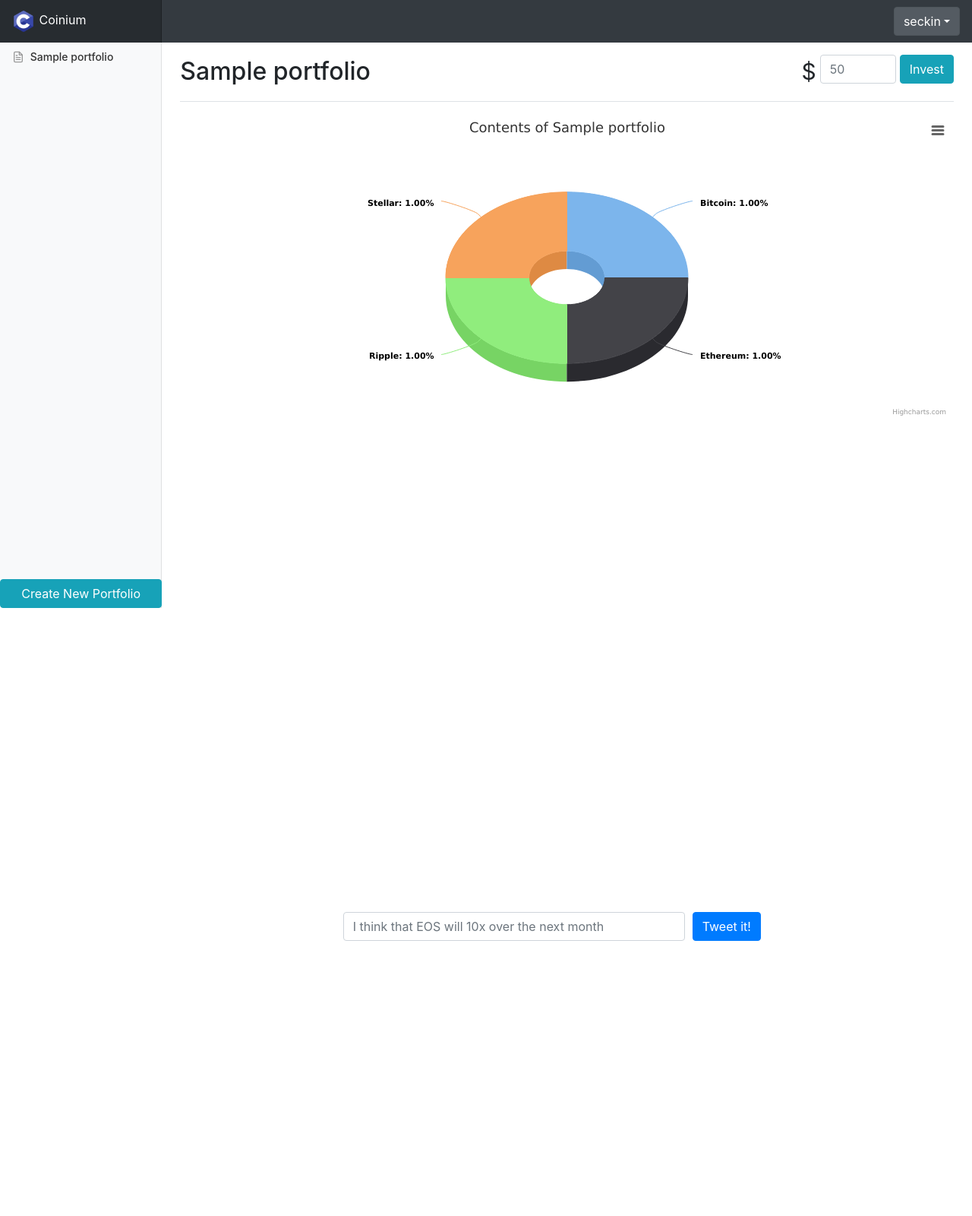
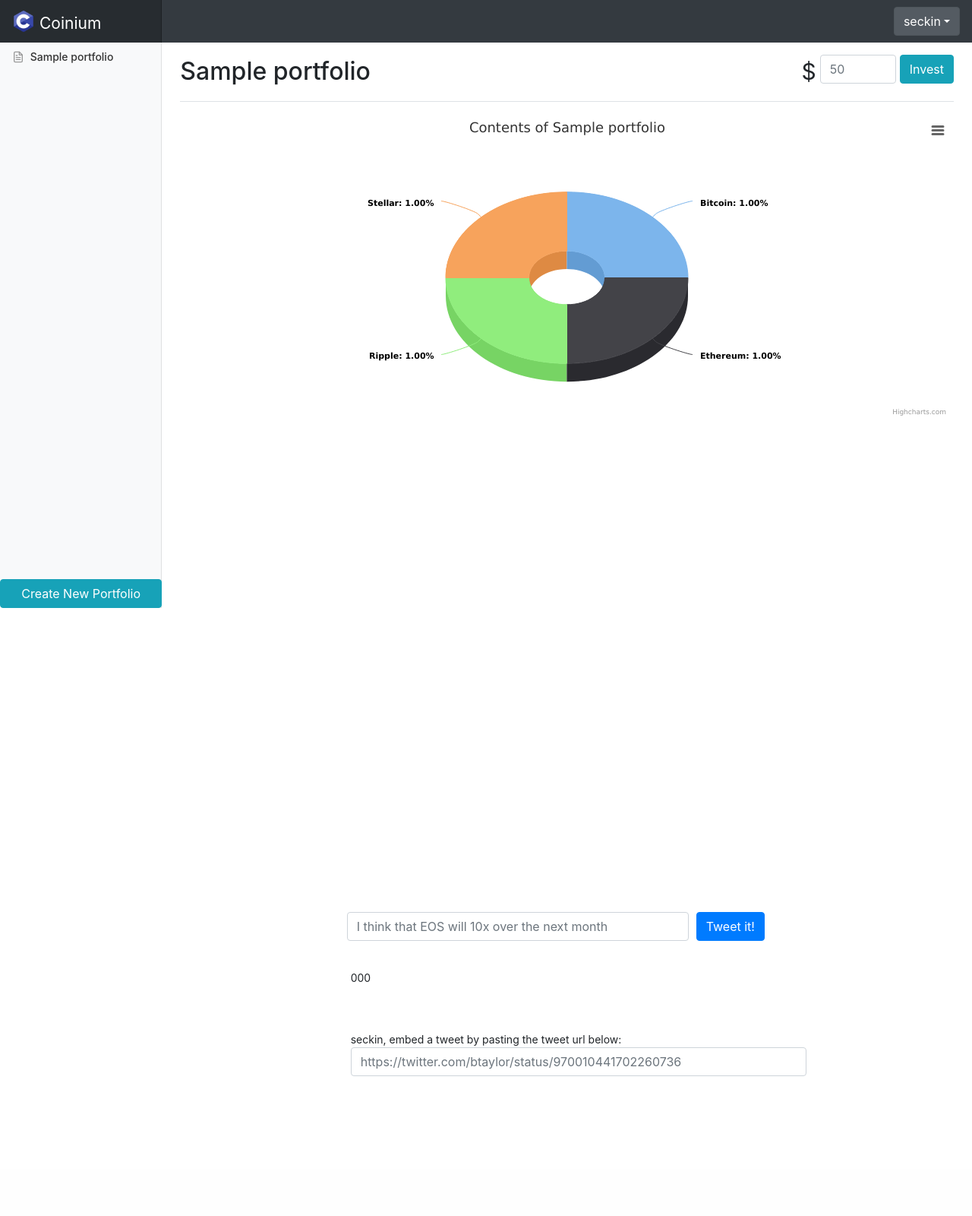
Before and after one commit to seckin/coinium, a Django app: template mysite/polls/templates/polls/portfolio.html in a window 1280 px wide. Shown: the whole page at 76% size. After the commit the page ends 1416 px from the top, so only its background shows below. Run offline with Django 3.2, Linux system fonts and the light colour scheme; a user stored in the database is signed in; data comes from the database, SQL or seed files in the repository; tables that the repository leaves empty hold one stand-in row (values such as "Sample post"); the template is opened without the code that fills it: values that come from a table or form of the project are taken from there, most other values are stand-ins (such as "Sample title", 1, 10 or a date in 2020); data that the repository does not hold is empty; some libraries are stand-ins or nearby versions.

Commit message:
tweet embedding

```diff
--- a/mysite/polls/models.py
+++ b/mysite/polls/models.py
@@ -49,3 +49,11 @@
     updated_at = models.DateTimeField(auto_now=True)
     def __str__(self):
         return self.portfolio.portfolio_name + " " + str(self.btc_amt) + " " + str(self.eth_amt) + " " + str(self.xrp_amt) + " " + str(self.xlm_amt)
+
+class EmbeddedTweet(models.Model):
+    portfolio = models.ForeignKey(Portfolio, editable=False, on_delete=models.PROTECT)
+    owner = models.ForeignKey(User, editable=False, on_delete=models.PROTECT)
+    url = models.CharField(max_length=250)
+    embed_code = models.CharField(max_length=2000)
+    created_at = models.DateTimeField(auto_now_add=True)
+    updated_at = models.DateTimeField(auto_now=True)
--- a/mysite/polls/templates/polls/portfolio.html
+++ b/mysite/polls/templates/polls/portfolio.html
@@ -39,6 +39,16 @@
     .dropdown-item {
         padding: .25rem 1.0rem;
     }
+    .navbar-brand {
+        color: #e2e2e2;
+    }
+    .brand {
+        padding-top: 3px;
+        font-size: 21px;
+        position: absolute;
+        display: inline;
+        padding-left: 5px;
+    }
     </style>
 
     <!-- Custom styles for this template -->
@@ -78,7 +88,7 @@
     <script src="{% static 'polls/export-data.js' %}"></script>
 
     <nav class="navbar navbar-dark sticky-top bg-dark flex-md-nowrap p-0">
-        <a class="navbar-brand col-sm-3 col-md-2 mr-0" href="#"><img width="32" height="32" src="{% static 'polls/images/coinium.png' %}" /> Coinium</a>
+        <a class="navbar-brand col-sm-3 col-md-2 mr-0" href="#"><img width="32" height="32" src="{% static 'polls/images/coinium.png' %}" /> <div class="brand">Coinium</div></a>
         <!-- <input class="form-control form-control-dark w-100" type="text" placeholder="Search" aria-label="Search"> -->
         {% if investment_created %}
         <div class="alert alert-success" style="top: 0px;margin-bottom:0px;">
@@ -87,16 +97,26 @@
                 <span aria-hidden="true">&times;</span>
             </button>
         </div>
-        {% endif %} {% if just_signed_up %}
+        {% endif %}
+        {% if just_signed_up %}
         <div class="alert alert-success" style="top: 0px;margin-bottom:0px;">
             Please confirm your email address to complete the registration
             <button type="button" class="close" data-dismiss="alert" aria-label="Close" style="margin-top: -5px;margin-left: 15px;">
                 <span aria-hidden="true">&times;</span>
             </button>
         </div>
-        {% endif %} {% if not_enough_usd %}
+        {% endif %}
+        {% if not_enough_usd %}
         <div class="alert alert-danger" style="top: 0px;margin-bottom:0px;">
             Not enough balance in account to make this investment.
+            <button type="button" class="close" data-dismiss="alert" aria-label="Close" style="margin-top: -5px;margin-left: 15px;">
+                <span aria-hidden="true">&times;</span>
+            </button>
+        </div>
+        {% endif %}
+        {% if tweet_embedded %}
+        <div class="alert alert-success" style="top: 0px;margin-bottom:0px;">
+            <strong>Success!</strong> Tweet embedded!
             <button type="button" class="close" data-dismiss="alert" aria-label="Close" style="margin-top: -5px;margin-left: 15px;">
                 <span aria-hidden="true">&times;</span>
             </button>
@@ -158,12 +178,13 @@
 
                 <div id="container" style="height: 400px"></div>
                 <div style="height: 100px;"></div>
-                <div id="container2" style="min-width: 310px; max-width:600px; height: 400px; margin: 0 auto"></div>
+                <div id="container2" style="min-width: 310px; max-width:800px; height: 400px; margin: 0 auto"></div>
 
                 <div style="height: 150px;"></div>
                 <!-- <h2>Tweets by Ahmet</h2> -->
-                <div class="table-responsive">
-                    <div class="" style="min-width: 310px; max-width:600px; height: 400px; margin: 0 auto">
+                <div class="container table-responsive" style="min-width: 310px; max-width:620px;margin: 0 auto">
+
+                    <div class="" style="min-width: 310px; max-width:620px; margin: 0 auto">
                         <input type="text" id="tweet_text_id" class="form-control" placeholder="I think that EOS will 10x over the next month" style="margin-left:5px;width: 450px;float: left;">
                         <script async src="https://platform.twitter.com/widgets.js" charset="utf-8"></script>
 
@@ -183,8 +204,54 @@
                             window.open(tweetUrl);
                         }
                         </script>
+
+                        <div>
+                            <input type="text" id="embedCode" class="form-control" placeholder="" style="margin-left:5px;width: 450px;float: left;visibility:hidden;">
+                        </div>
                     </div>
                 </div>
+                <div class="container" style="min-width: 310px; max-width:600px; margin: 0 auto">
+                    {% for embedded_tweet in embedded_tweets %}
+                        {{embedded_tweet.embed_code|safe}}
+                    {% endfor %}
+                </div>
+                {% if portfolio.owner.id == user.id %}
+                <div style="height:60px"></div>
+                <div class="container" style="min-width: 310px; max-width:600px; margin: 0 auto">
+                    <span>{{user.username}}, embed a tweet by pasting the tweet url below:</span>
+                    <input type="text" id="tweetLink" class="form-control" placeholder="https://twitter.com/btaylor/status/970010441702260736" style="width: 600px;float: left;">
+                </div>
+                <div style="height: 60px;"></div>
+                <div class="container" style="min-width: 310px; max-width:600px; margin: 0 auto">
+                    <div id="tweet_preview_id" class="d-none">Preview:</div>
+                    <div id="preview"></div>
+                    <script>
+                    $('#tweetLink').on('input', function() {
+                        var url = $('#tweetLink').val();
+                        if(url) {
+                            $.ajax({
+                                url: "https://api.twitter.com/1/statuses/oembed.json?url="+url,
+                                dataType: "jsonp",
+                                async: false,
+                                success: function(data){
+                                    $("#embedCode").val(data.html);
+                                    $("#preview").html(data.html);
+                                    $("#approve_tweet_id").removeClass("d-none");
+                                    $("#tweet_preview_id").removeClass("d-none");
+                                }
+                            });
+                        }
+                    });
+                    function saveTweet(){
+                        var url = $('#tweetLink').val();
+                        document.location = "/polls/tweetembed/{{portfolio.id}}/?url="+url;
+                    }
+                    </script>
+                    <button id="approve_tweet_id" style="margin-left:10px;" class="btn btn-primary d-none" onclick="saveTweet();">Approve</button>
+                </div>
+                {% endif %}
+                <div style="height: 100px;"></div>
+
             </main>
         </div>
     </div>
--- a/mysite/polls/urls.py
+++ b/mysite/polls/urls.py
@@ -13,5 +13,6 @@
     path('portfolio_perf.json', views.portfolio_perf, name='portfolio_perf'),
     path('profile/<int:user_id>', views.profile, name='profile'),
     path('create_investment/<int:portfolio_id>/', views.create_investment, name='create_investment'),
+    path('tweetembed/<int:portfolio_id>/', views.embed_tweet, name='embed_tweet'),
         #/<float:btc_amt>/<float:eth_amt>/<float:xrp_amt>/<float:xlm_amt>', views.create_investment, name='create_investment'),
 ]
--- a/mysite/polls/views.py
+++ b/mysite/polls/views.py
@@ -8,14 +8,14 @@
 from django.shortcuts import redirect
 
 from accounts.models import Investor
-from .models import Choice, Question, Portfolio, Investment
+from .models import Choice, Question, Portfolio, Investment, EmbeddedTweet
 from .forms import PortfolioForm
 import pymysql
 import pymysql.cursors
 import decimal
 import time
 import datetime
-
+import requests
 
 class IndexView(generic.ListView):
     template_name = 'polls/index.html'
@@ -83,6 +83,13 @@
         request.session['not_enough_usd'] = False
         not_enough_usd = True
 
+    tweet_embedded = False
+    if 'tweet_embedded' in request.session and request.session['tweet_embedded'] == True:
+        request.session['tweet_embedded'] = False
+        tweet_embedded = True
+
+    embedded_tweets = EmbeddedTweet.objects.filter(portfolio=portfolio)
+
     return render(request, 'polls/portfolio.html', {'all_portfolios': all_portfolios, \
         'pk': pk,\
         'portfolio': portfolio,\
@@ -93,7 +100,9 @@
         'xlm_latest_val': xlm_latest_val,\
         'investment_created': investment_created,\
         'just_signed_up': just_signed_up,\
-        'not_enough_usd': not_enough_usd\
+        'not_enough_usd': not_enough_usd,\
+        'tweet_embedded': tweet_embedded,\
+        'embedded_tweets': embedded_tweets\
         })
 
 def create_investment(request, portfolio_id):
@@ -398,6 +407,7 @@
     # print("all_portfolios_coin_amts_till_month", all_portfolios_coin_amts_till_month)
     # print("end_of_month_usd_amt", end_of_month_usd_amt)
     # print("investment_in_month_usd_amt", investment_in_month_usd_amt)
+
     return render(request, 'polls/profile.html', {"user": user, "investments": investments, \
         "investments_with_amts": investments_with_amts,\
         "investment_amts_for_months": investment_amts_for_months,\
@@ -416,3 +426,16 @@
         "eth_pct": eth_pct,\
         "xrp_pct": xrp_pct,\
         "xlm_pct": xlm_pct})
+
+def embed_tweet(request, portfolio_id):
+    portfolio = Portfolio.objects.get(pk=portfolio_id)
+    if portfolio.owner.id == request.user.id:
+        url = request.GET.get('url')
+        r = requests.get('https://api.twitter.com/1/statuses/oembed.json?url=' + url)
+        res_json = r.json()
+        EmbeddedTweet.objects.create(portfolio = portfolio,
+                                     owner = request.user,
+                                     url = url,
+                                     embed_code = res_json['html'])
+        request.session["tweet_embedded"] = True
+    return redirect("/polls/portfolio/" + str(portfolio_id))
```
Also changed, not shown: mysite/polls/migrations/0007_embeddedtweet.py (added).
